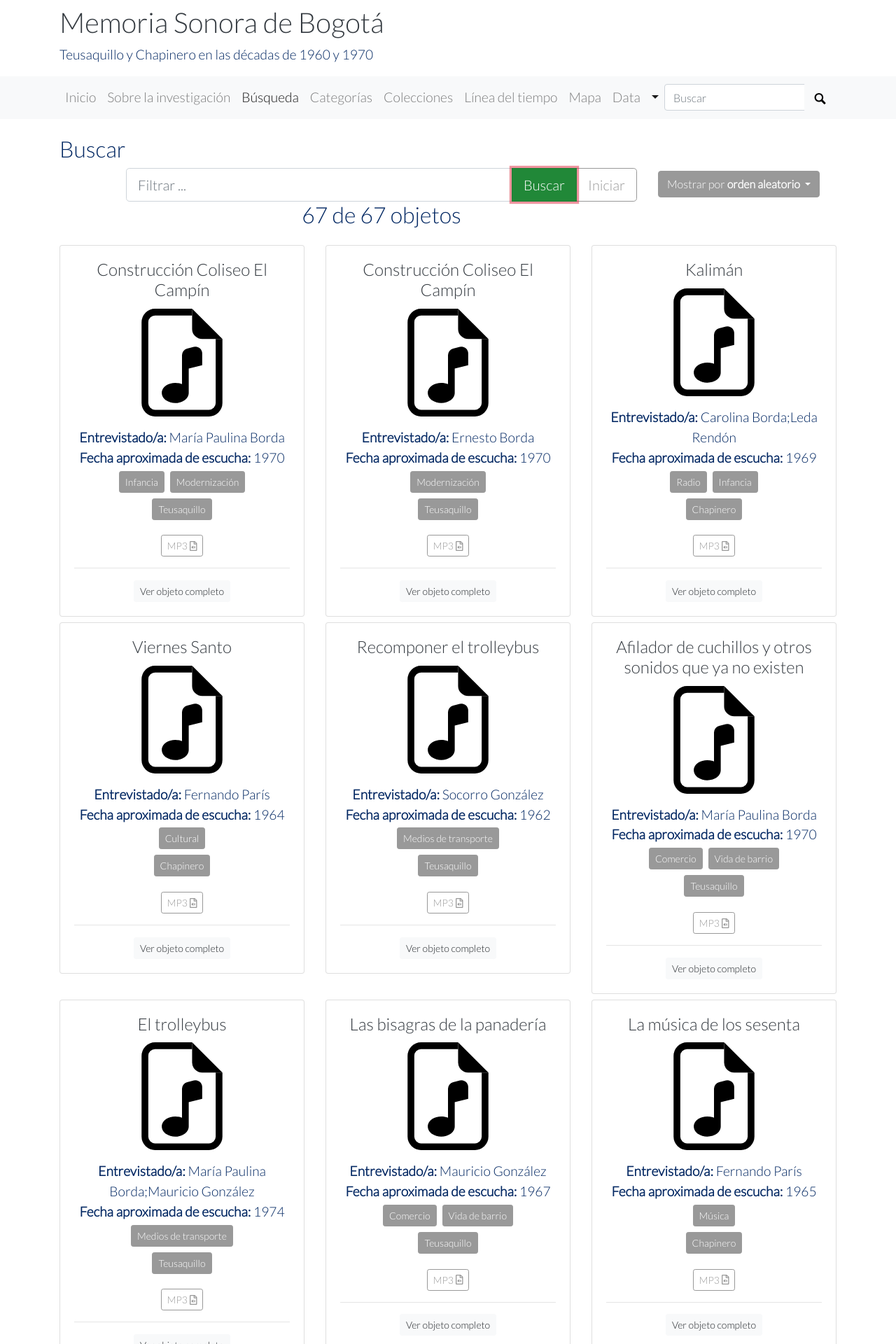
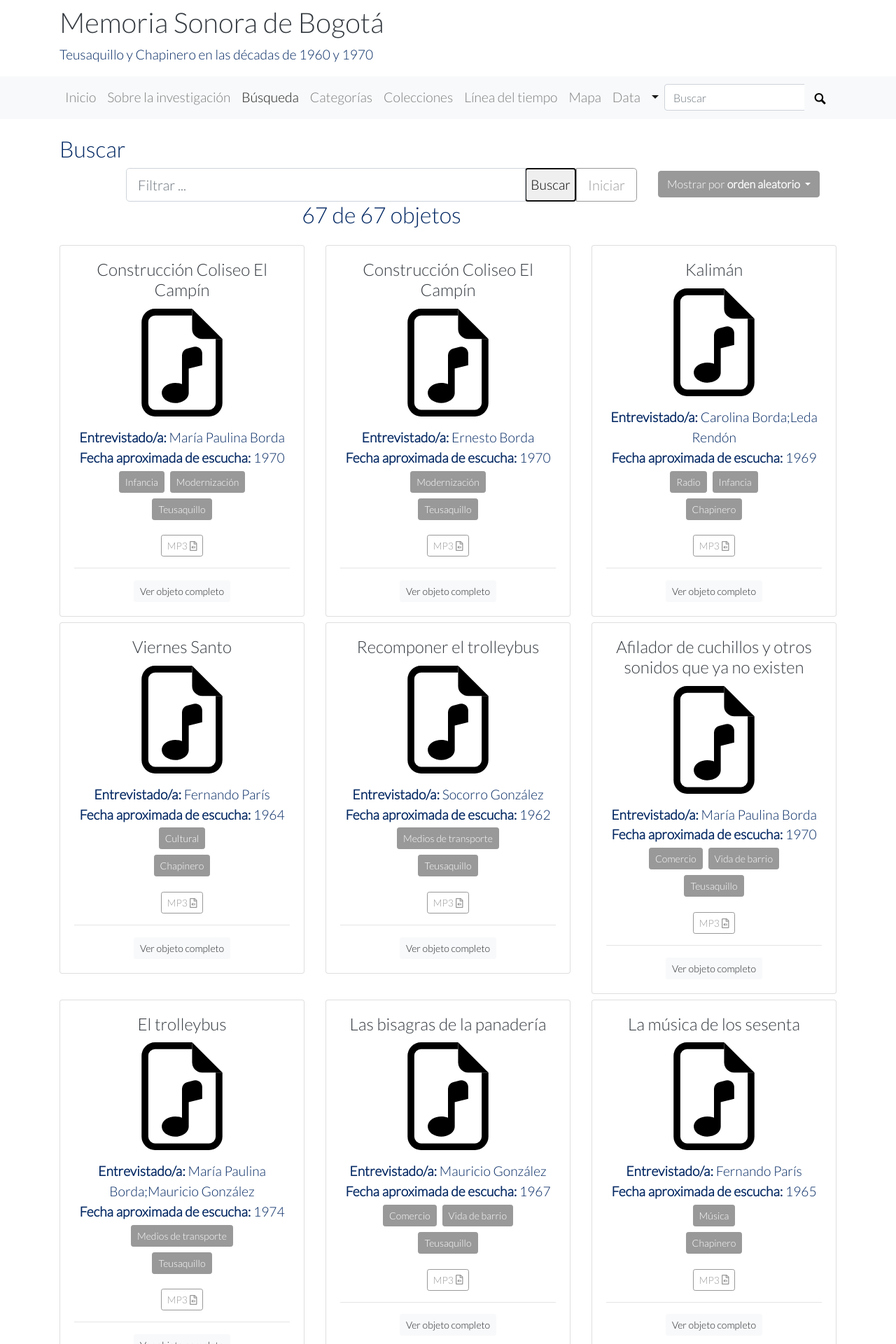
Before and after one commit to lparisb/memoriasonorabogota, a Jekyll site: the page built from pages/browse.md, in a window 1280 px wide. Shown: the top 1920 px of the page at 70% size. Built offline with Jekyll 4.4.1, drawn with Linux system fonts in a browser that asks for light colours.

Commit message:
Quité class del botón search

```diff
--- a/_layouts/browse.html
+++ b/_layouts/browse.html
@@ -10,7 +10,7 @@
         <div class="input-group input-group-lg">
             <input type="text" class="form-control form-control-lg" id="quickSearch" placeholder="Filtrar ... " aria-label="Search">
             <div class="input-group-append">
-                <button class="btn btn-success" color="success" type="button" title="Filter items" alt="Search" id="goButton" >Buscar</button>
+                <button color="success" type="button" title="Filter items" alt="Search" id="goButton" >Buscar</button>
                 <a class="btn btn-outline-secondary filter" href="#" data-filter="">Iniciar</a>
             </div>
         </div>
```
